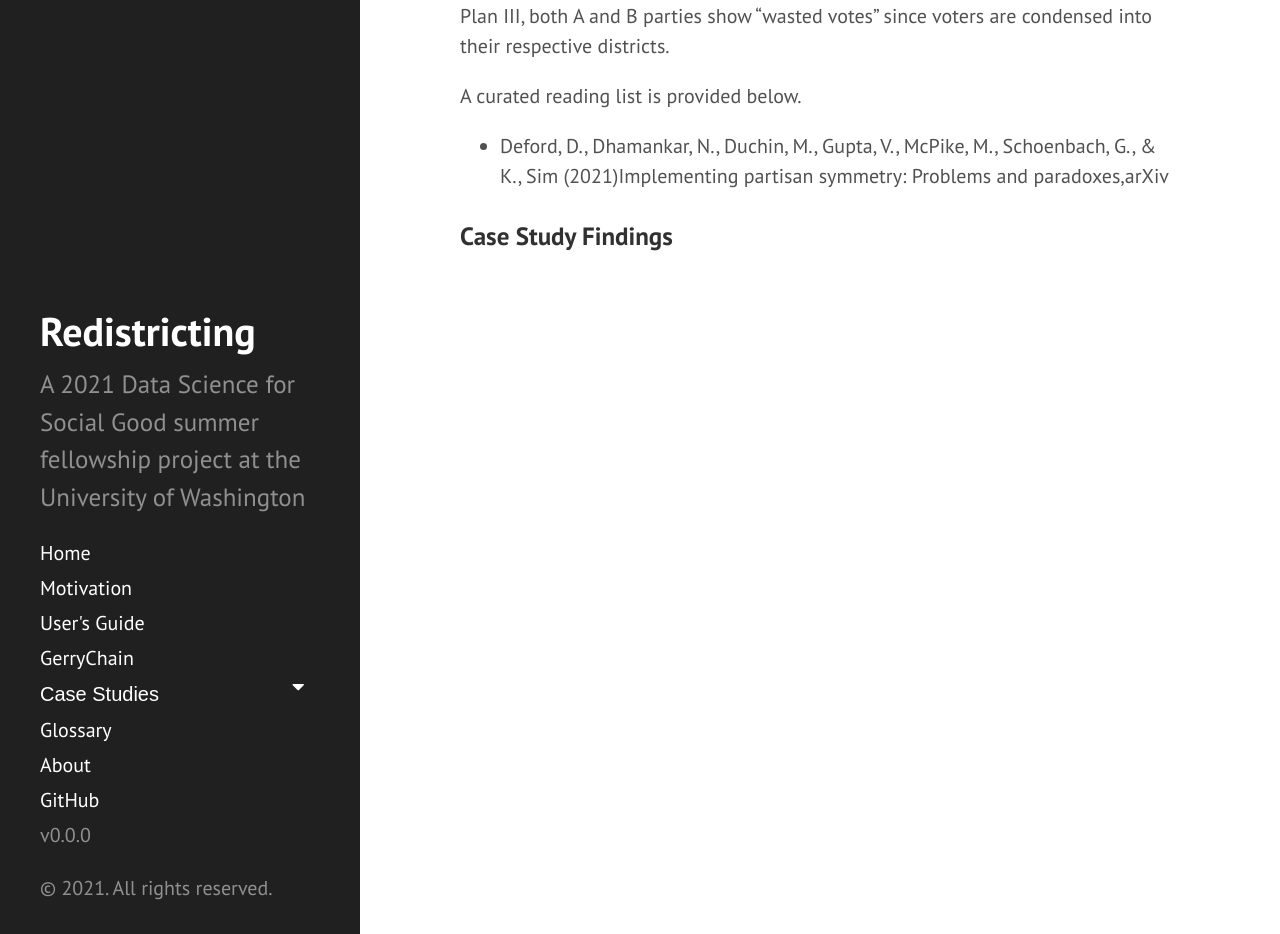
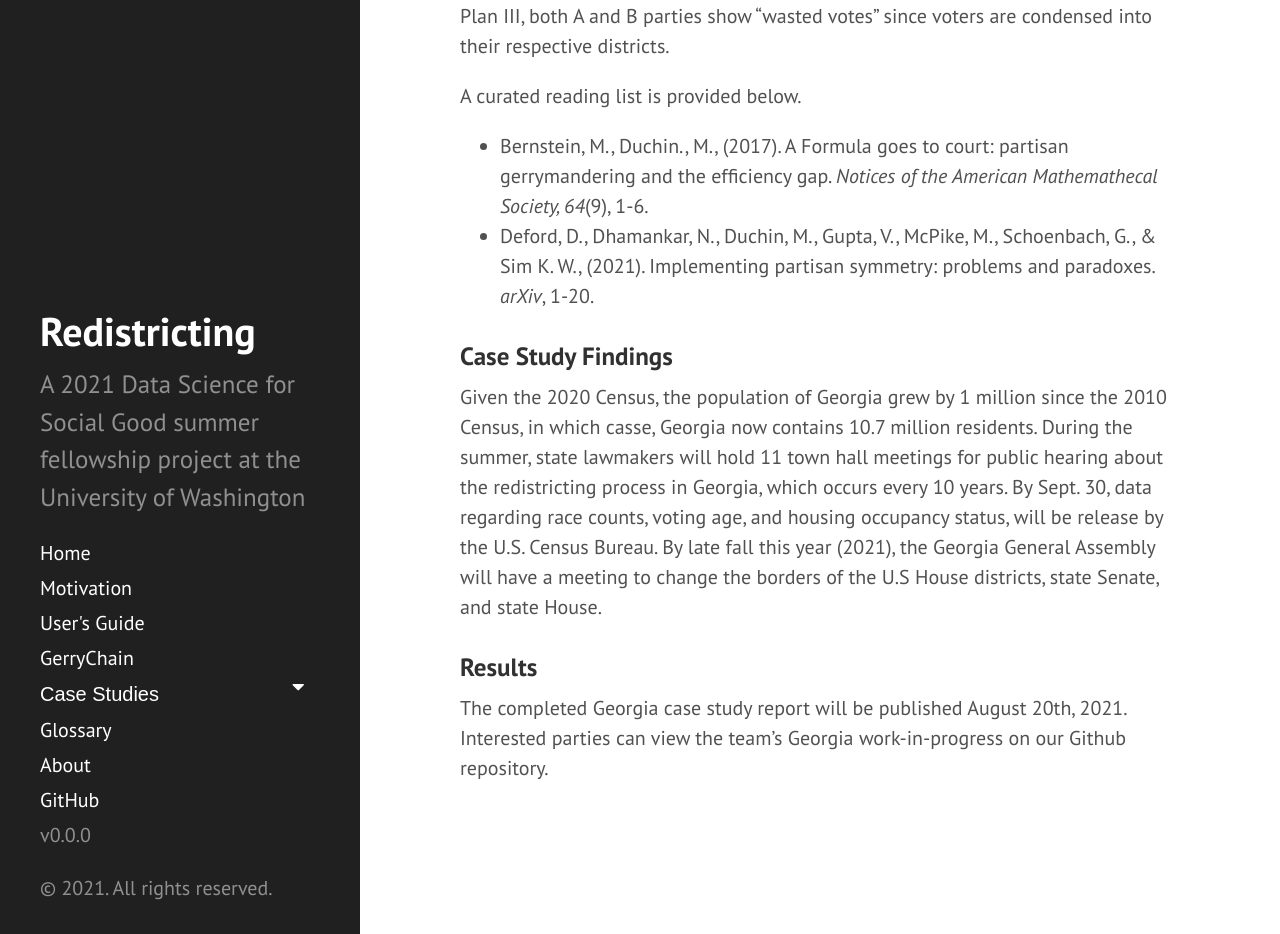
Before and after one commit to uwescience/DSSG2021-redistricting-website, a Jekyll site: the page built from georgia.md, in a window 1280 px wide and 1400 px high, scrolled down 1916 px. Shown: the part 457-1391 px from the top of the window. Built offline with Jekyll 4.4.1, drawn with Linux system fonts in a browser that asks for light colours.

Commit message:
Update georgia.md

```diff
--- a/georgia.md
+++ b/georgia.md
@@ -22,7 +22,13 @@ Considering this particular set of examples, which shows three possible redistri
 
 A curated reading list is provided below.
 
-* Deford, D., Dhamankar, N., Duchin, M., Gupta, V., McPike, M., Schoenbach, G., & K., Sim (2021)Implementing partisan symmetry: Problems and paradoxes,arXiv
-
+* Bernstein, M., Duchin., M., (2017). A Formula goes to court: partisan gerrymandering and the efficiency gap. *Notices of the American Mathemathecal Society, 64*(9), 1-6.
+* Deford, D., Dhamankar, N., Duchin, M., Gupta, V., McPike, M., Schoenbach, G., & Sim K. W., (2021). Implementing partisan symmetry: problems and paradoxes. *arXiv*, 1-20.
 
 ### Case Study Findings
+
+Given the 2020 Census, the population of Georgia grew by 1 million since the 2010 Census, in which casse, Georgia now contains 10.7 million residents. During the summer, state lawmakers will hold 11 town hall meetings for public hearing about the redistricting process in Georgia, which occurs every 10 years. By Sept. 30, data regarding race counts, voting age, and housing occupancy status, will be release by the U.S. Census Bureau. By late fall this year (2021), the Georgia General Assembly will have a meeting to change the borders of the U.S House districts, state Senate, and state House.
+
+### Results
+
+The completed Georgia case study report will be published August 20th, 2021. Interested parties can view the team’s Georgia work-in-progress on our Github repository.
```
